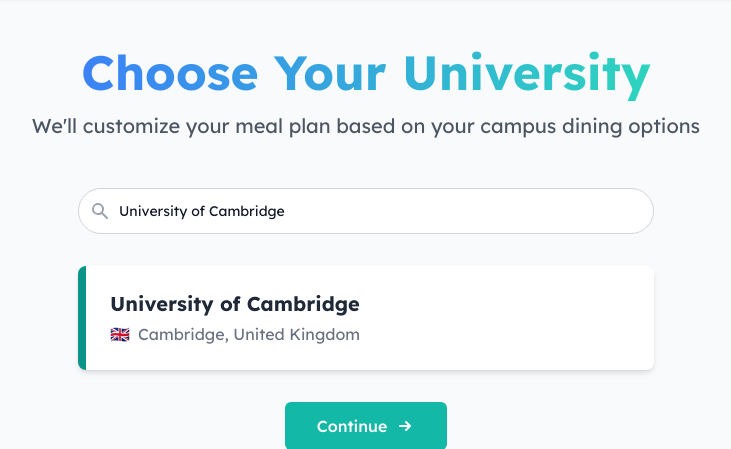
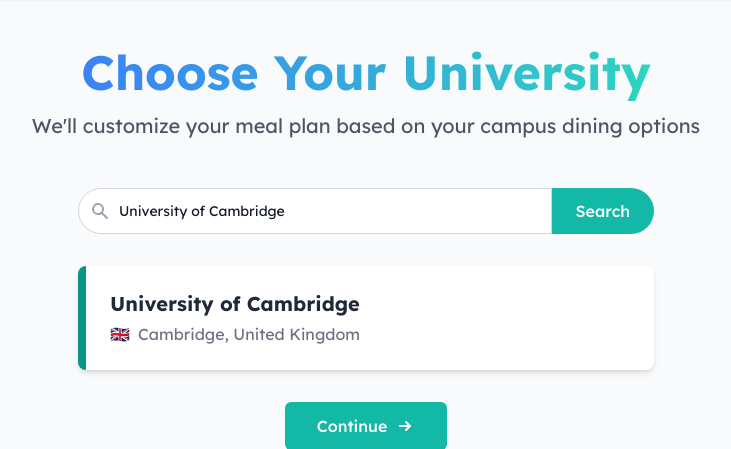
Before and after one commit to Zeusangis/hackathon, a Django app: page /choose/ in a window 1280 px wide. Shown: the part 64-513 px from the top of the page, without its empty margins (274-1005 px from the left). Run offline with Django 5.2, Linux system fonts and the light colour scheme; data that the repository does not hold is empty; parts of the project's set-up code (start-up, migrations or seed data) failed here and were passed over; some libraries are stand-ins or nearby versions.

Commit message:
Enhance university selection functionality with search bar and API integration

```diff
--- a/templates/navbar.html
+++ b/templates/navbar.html
@@ -3,7 +3,7 @@
     <div class="flex justify-between items-center h-16">
       <!-- Logo/Brand -->
       <div class="flex items-center">
-        <a href="#" class="flex items-center">
+        <a href="{%url "index" %}" class="flex items-center">
           <svg
             xmlns="http://www.w3.org/2000/svg"
             class="h-8 w-8 text-teal-500"
--- a/wellBite/templates/wellBite/choose.html
+++ b/wellBite/templates/wellBite/choose.html
@@ -13,9 +13,11 @@
     </p>
   </div>
 
-  <!-- Search Bar (Optional) -->
-  <div class="max-w-xl mx-auto mb-8">
-    <div class="relative">
+  <!-- Search Bar with Button -->
+  <form action="" method="post" class="max-w-xl mx-auto mb-8">
+    {% csrf_token %}
+    <div class="flex">
+      <div class="relative flex-grow">
         <div
           class="absolute inset-y-0 left-0 flex items-center pl-3 pointer-events-none"
         >
@@ -33,13 +35,21 @@
           </svg>
         </div>
         <input
+          name="query"
           type="text"
-        class="bg-white border border-gray-300 text-gray-900 text-sm rounded-full w-full pl-10 p-3 focus:ring-teal-500 focus:border-teal-500 outline-none"
+          class="bg-white border border-gray-300 text-gray-900 text-sm rounded-l-full w-full pl-10 p-3 focus:ring-teal-500 focus:border-teal-500 outline-none"
           placeholder="Find your school"
           value="University of Cambridge"
         />
       </div>
+      <button
+        type="submit"
+        class="bg-teal-500 hover:bg-teal-600 text-white font-medium px-6 rounded-r-full transition-colors duration-300 flex items-center justify-center"
+      >
+        Search
+      </button>
     </div>
+  </form>
 
   <!-- University Card -->
   <div class="max-w-xl mx-auto">
--- a/wellBite/templates/wellBite/index.html
+++ b/wellBite/templates/wellBite/index.html
@@ -56,7 +56,7 @@
       <!-- Get Started button -->
       <div class="flex justify-center">
         <a
-          href="#"
+          href="{% url 'choose' %}"
           class="bg-teal-500 hover:bg-teal-600 text-white font-medium px-6 py-3 rounded-md inline-flex items-center transition-colors duration-300"
         >
           Get Started
--- a/wellBite/views.py
+++ b/wellBite/views.py
@@ -1,6 +1,5 @@
 from django.shortcuts import render
-
-# import requests
+import requests
 
 
 def index(request):
@@ -8,13 +7,25 @@
 
 
 def choose(request):
-    # university_api = "http://universities.hipolabs.com"
-    # if request.method == "POST":
-    #     query = request.POST.get("query")
-    #     if query:
-    #         response = requests.get(f"{university_api}/search?name={query}")
-    #         universities = response.json()
-    #         return render(
-    #             request, "wellBite/choose.html", {"universities": universities}
-    #         )
-    return render(request, "wellBite/choose.html")
+    university_api = "http://universities.hipolabs.com"
+    universities = []
+
+    if request.method == "POST":
+        query = request.POST.get("query")
+        if query:
+            try:
+                response = requests.get(f"{university_api}/search?name={query}")
+                if response.status_code == 200:
+                    universities = response.json()
+            except requests.exceptions.RequestException as e:
+                print(f"Error fetching data: {e}")
+    else:
+        # Default search if no query provided
+        try:
+            response = requests.get(f"{university_api}/search?name=university")
+            if response.status_code == 200:
+                universities = response.json()
+        except requests.exceptions.RequestException as e:
+            print(f"Error fetching data: {e}")
+
+    return render(request, "wellBite/choose.html", {"universities": universities})
```
Also changed, not shown: readme.md (added). Lines whose indentation alone changed are shown as unchanged.
